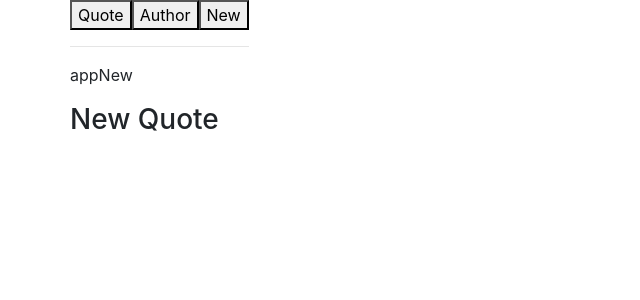
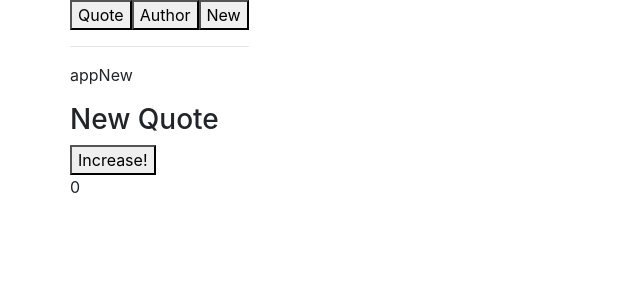
Before and after one commit to MinseungJeon/hello-world, a Vue app: page / in a window 1280 px wide. Both pictures are taken after a click on the button "New". Shown: the top 300 px of the page, without its empty margins (0-640 px from the left). Built offline with nearby package versions, Linux system fonts and the light colour scheme.

Commit message:
09-11. Understanding Dynamic Component Behavior

```diff
--- a/src/components/New.vue
+++ b/src/components/New.vue
@@ -1,11 +1,21 @@
 <template>
     <div>
         <h3>New Quote</h3>
+        <button @click="counter++">Increase!</button>
+        <p>{{ counter }}</p>
     </div>
 </template>
 
 <script>
     export default {
+        data: function () {
+            return {
+                counter: 0
+            };
+        },
+        destroyed(){
+            console.log("Destroyed!")
+        }
     }
 </script>
 
```
